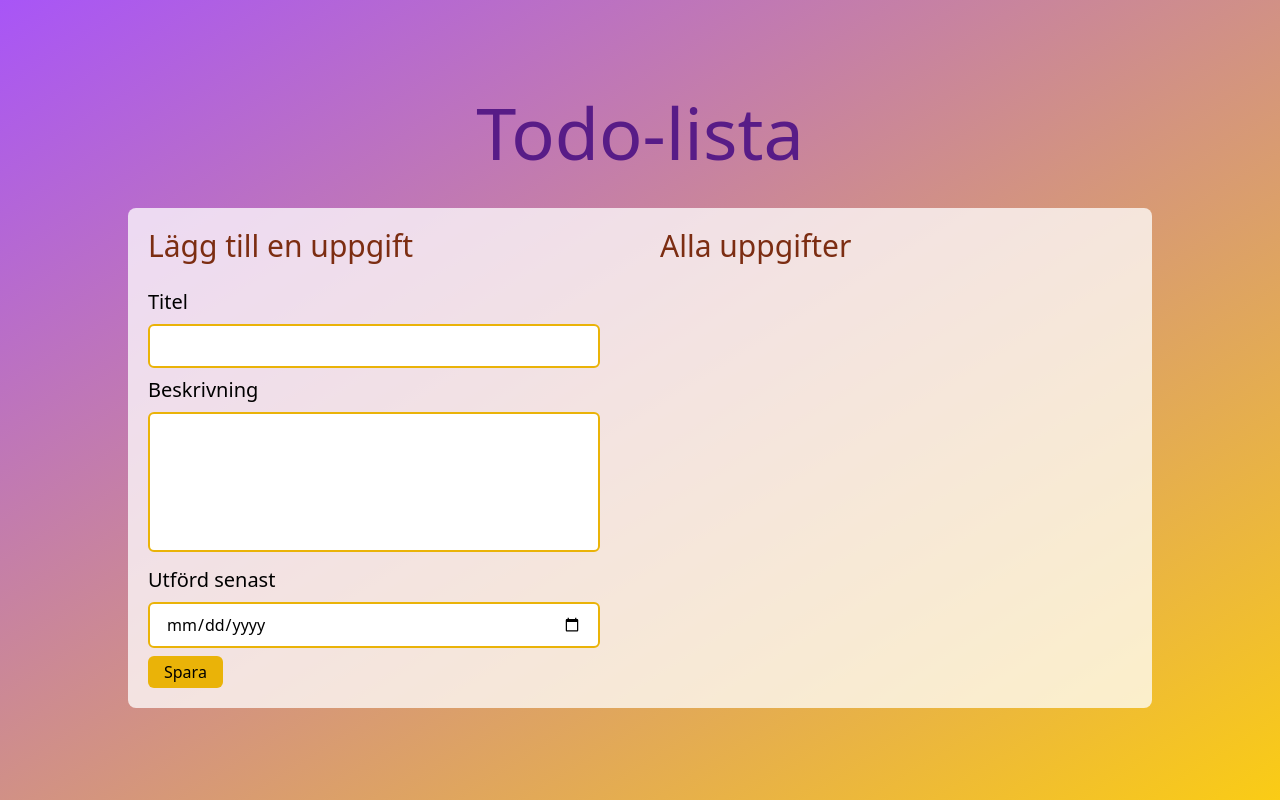
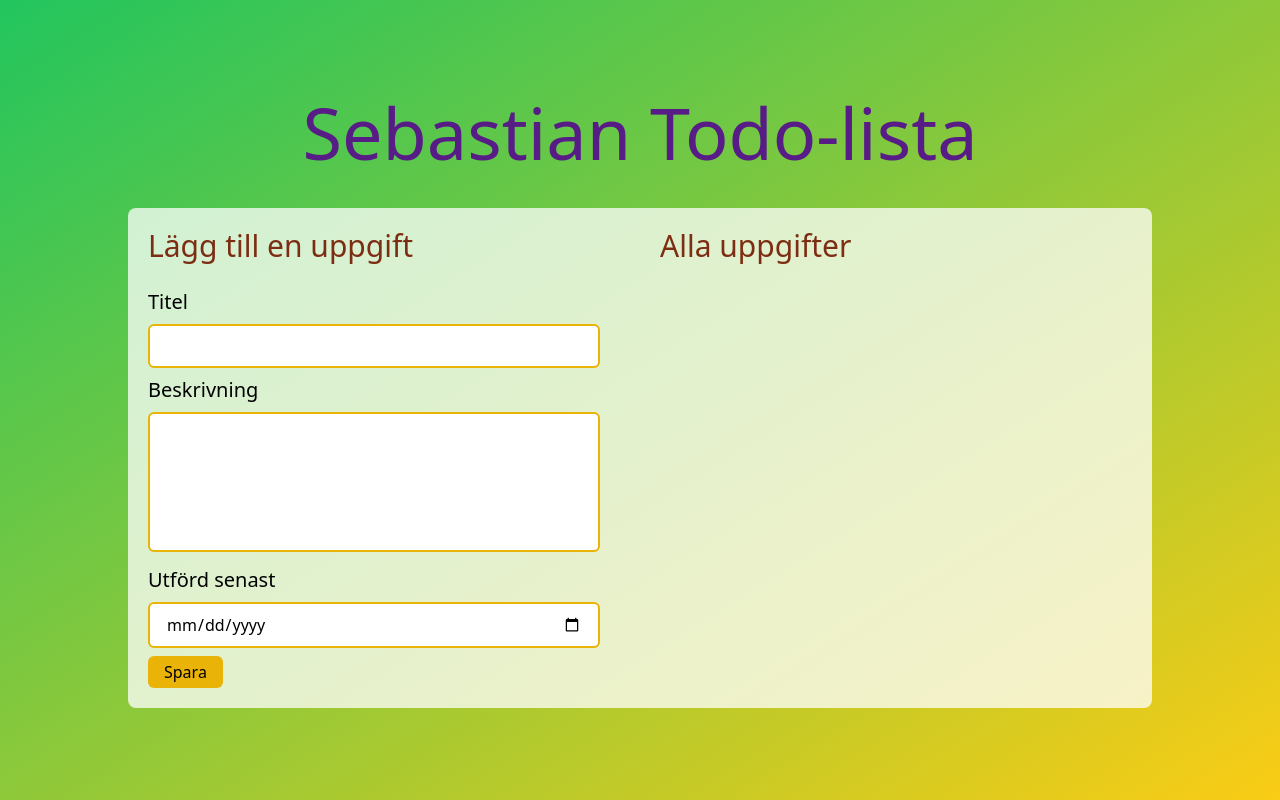
Before and after one commit to SebastianLennstrom/Labb2-todo, a plain HTML site: page client/index.html in a window 1280 px wide. Drawn offline with nearby package versions, Linux system fonts and the light colour scheme; no server answers.

Commit message:
chaged bg

```diff
--- a/client/index.html
+++ b/client/index.html
@@ -16,8 +16,8 @@
 
 <body>
   <main id="root"
-        class="pt-24 bg-gradient-to-br from-purple-500 to-yellow-400 min-h-screen">
-    <h1 class="text-center mb-10 text-7xl text-purple-900">Todo-lista</h1>
+        class="pt-24 bg-gradient-to-br from-green-500 to-yellow-400 min-h-screen">
+    <h1 class="text-center mb-10 text-7xl text-purple-900">Sebastian Todo-lista</h1>
     <!-- Sektion som gör att formuläret och listan kommer att hamna bredvid varandra. -->
     <section class="flex gap-10 w-full xl:w-4/5 mx-2 xl:mx-auto bg-white bg-opacity-75 p-5 rounded-lg">
       <!-- Sektion för formuläret -->
```
